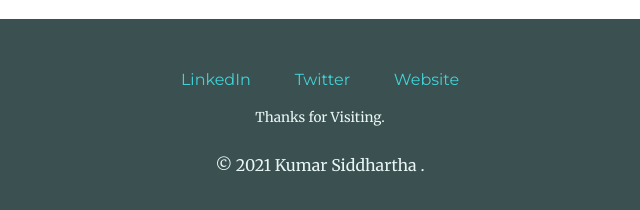
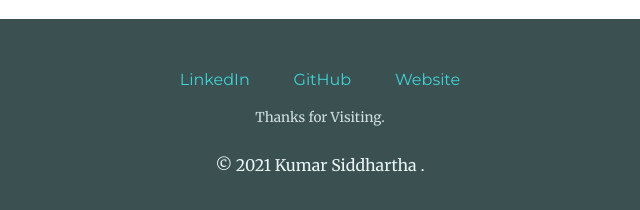
Before and after one commit to Kumar-Siddhartha21/MySite, a plain HTML site: page index.html in a window 1280 px wide. Shown: the part 2608-2818 px from the top of the page, 320-960 px from the left. Drawn offline with Linux system fonts and the light colour scheme.

Commit message:
add github link

```diff
--- a/css/styles.css
+++ b/css/styles.css
@@ -113,7 +113,7 @@ a:hover {
 }
 
 .visiting{
-  color: #EAF6F6;
+  color: #d0e0e0;
   font-size: 0.85rem;
   padding: 1px 0;
 }
--- a/index.html
+++ b/index.html
@@ -57,7 +57,7 @@
 
   <div class="bottom-container">
     <a class="footer-link" href="https://www.linkedin.com/in/kumar-siddhartha-550679180">LinkedIn</a>
-    <a class="footer-link" href="https://twitter.com/yu_angela">Twitter</a>
+    <a class="footer-link" href="https://github.com/Kumar-Siddhartha21">GitHub</a>
     <a class="footer-link" href="https://www.xyz.com/">Website</a>
     <p class="visiting">Thanks for Visiting. </p>
     <p class="copyright">© 2021 Kumar Siddhartha .</p>
```
